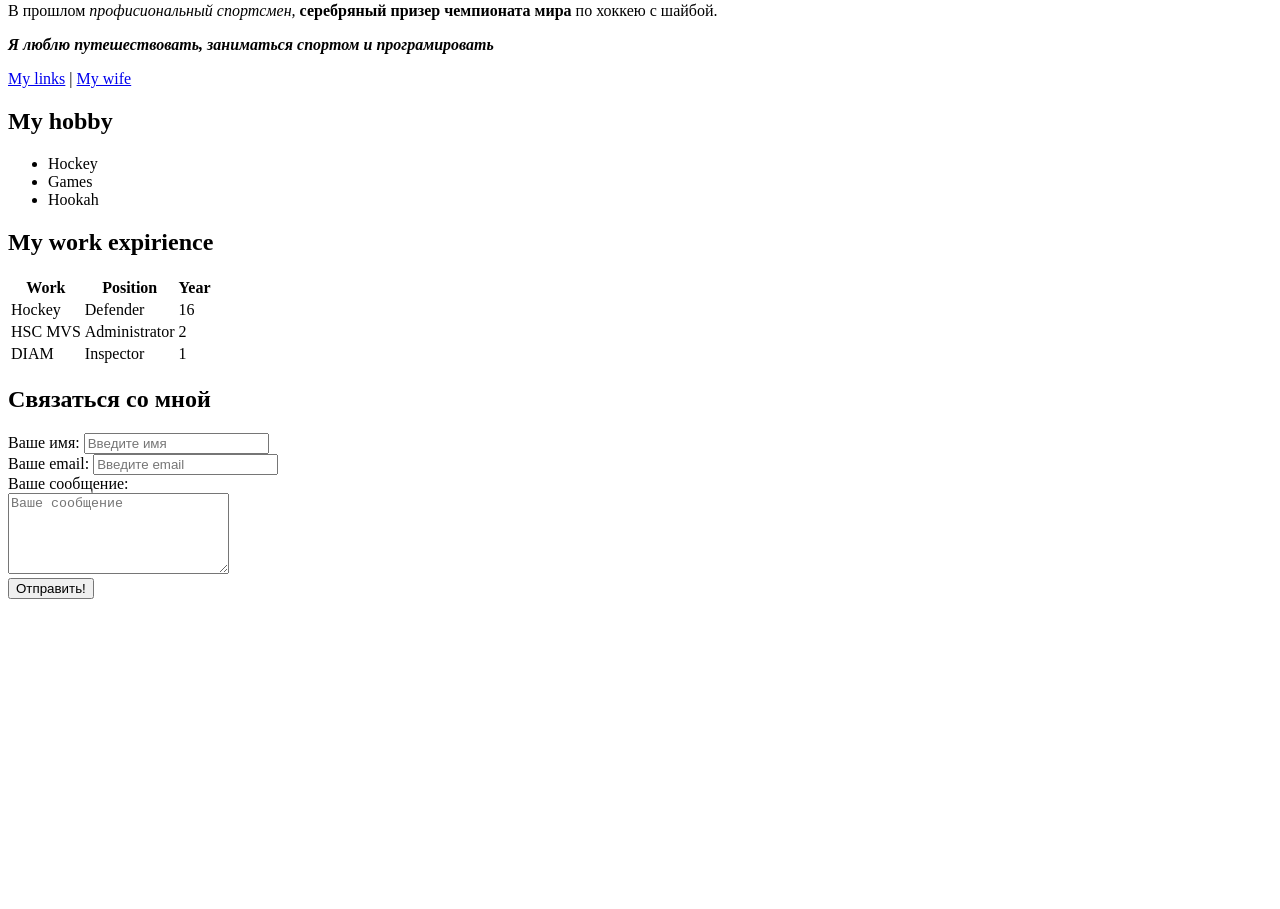
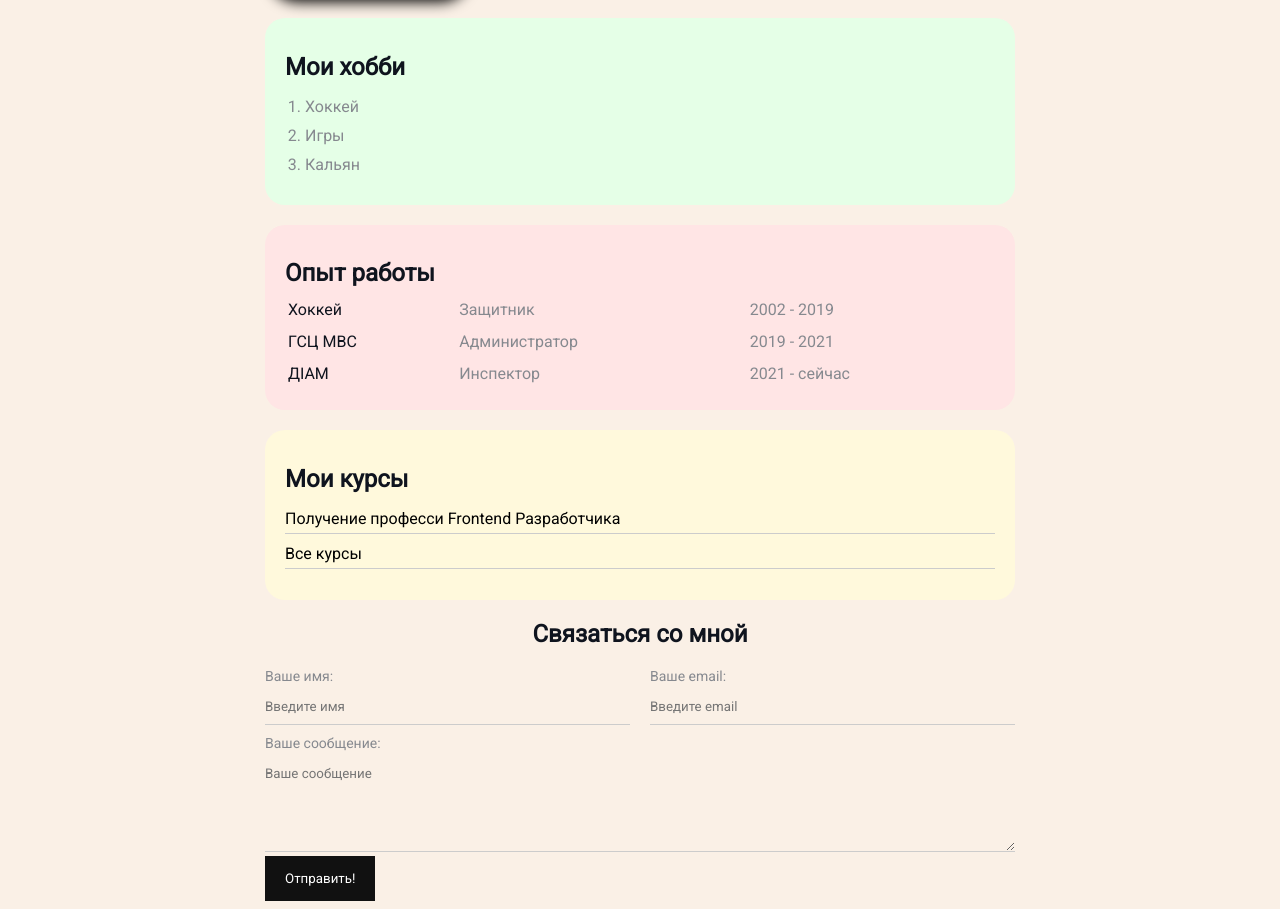
Before and after one commit to Vladymyr2k22/resume, a plain HTML site: page index.html in a window 1280 px wide. Shown: the part 309-1218 px from the top of the page. Before the commit the page ends 916 px from the top, so only its background shows below. Drawn offline with Linux system fonts and the light colour scheme.

Commit message:
Add styles

```diff
--- /dev/null
+++ b/index.css
@@ -0,0 +1,184 @@
+@import url('https://fonts.googleapis.com/css2?family=Roboto&display=swap');
+
+body {
+  font-family: 'Roboto';
+  font-size: 16px;
+  font-weight: normal;
+  background: #faf0e6;
+  color: #0f141e;
+}
+
+a {
+  color: #000;
+  text-decoration: none;
+}
+
+a:hover {
+  text-decoration: underline;
+}
+
+a:active {
+  color: blue;
+}
+
+a:visited {
+  color: grey;
+}
+
+.container {
+  max-width: 750px;
+  margin: auto;
+  padding-top: 30px;
+}
+
+.my_photo {
+  width: 200px;
+  border-radius: 28px;
+  box-shadow: 4px 4px 14px rgba(0, 0, 0, 25);
+}
+
+.info {
+  margin-bottom: 20px;
+  display: flex;
+}
+
+.info-text {
+  margin-left: 30px;
+}
+
+.info-text p {
+  font-style: italic;
+  font-weight: bold;
+  color: #86898f;
+  margin: 0;
+}
+
+.info-text h4 {
+  margin-bottom: 10px;
+}
+
+@media (max-width: 650px) {
+  .info {
+    display: block;
+    text-align: center;
+  }
+}
+
+.card {
+  border-radius: 20px;
+  padding: 15px 20px;
+  margin-bottom: 20px;
+}
+
+.card h2 {
+  margin-bottom: 10px;
+}
+
+.bg-yellow {
+  background: #fff9dc;
+}
+
+.bg-red {
+  background: #ffe5e5;
+}
+
+.bg-green {
+  background: #e5ffe7;
+}
+
+.btn {
+  background: #111;
+  padding: 15px 20px;
+  color: #fff;
+  border: none;
+  font-family: inherit;
+  cursor: pointer;
+}
+
+.btn:hover {
+  opacity: 0.8;
+}
+
+.list {
+  padding: 0 20px;
+}
+
+.list li {
+  color: #86898f;
+  margin-bottom: 10px;
+}
+
+.link-list {
+  list-style: none;
+  padding: 0;
+}
+
+.link-list li {
+  margin-bottom: 10px;
+  border-bottom: 1px solid #ccc;
+  padding-bottom: 5px;
+}
+
+.table {
+  width: 100%;
+}
+
+.table td {
+  padding-bottom: 10px;
+}
+
+.table td:nth-child(2),
+.table td:nth-child(3) {
+  color: #86898f;
+}
+
+.form h2 {
+  text-align: center;
+}
+
+.form-row {
+  margin-bottom: 10px;
+  display: flex;
+}
+
+.form-row .form-group {
+  margin-right: 20px;
+  width: 50%;
+  /* display: inline-block; */
+  /* width: calc(50% - 20px); */
+}
+
+.form-row .form-group:last-child {
+  margin-right: 0;
+}
+
+@media (max-width: 650px) {
+  .form-row {
+    display: block;
+  }
+
+  .form-row .form-group {
+    width: 100%;
+    margin-right: 0;
+    margin-bottom: 10px;
+  }
+}
+
+.form-group label {
+  display: block;
+  font-size: 14px;
+  color: #86898f;
+}
+
+.form-group input,
+.form-group textarea {
+  width: 100%;
+  box-sizing: border-box;
+  border: none;
+  background: transparent;
+  border-bottom: 1px solid #ccc;
+  color: #000;
+  padding: 15px 0 10px;
+  outline: none;
+  font-family: inherit;
+}
--- a/index.html
+++ b/index.html
@@ -6,87 +6,111 @@
     <meta name="viewport" content="width=device-width, initial-scale=1.0" />
     <meta name="keywords" content="Volodymyr, cv, resume" />
     <meta name="description" content="Это сайт - резюме Владимира Вариводы" />
+    <link rel="stylesheet" href="index.css" />
     <title>Volodymyr Resume</title>
   </head>
   <body>
-    <img src="My photo.jpeg" alt="My photo" width="150" />
+    <div class="container">
+      <div class="info">
+        <img src="My photo.jpeg" alt="My photo" class="my_photo" />
 
+        <div class="info-text">
           <h1>Владимир Варивода</h1>
 
           <hr />
 
           <p>
-      В прошлом <em> профисиональный спортсмен,</em>
-      <strong>серебряный призер чемпионата мира </strong> по хоккею с шайбой.
+            В прошлом профисиональный спортсмен, серебряный призер чемпионата
+            мира по хоккею с шайбой.
           </p>
 
-    <p>
-      <strong
-        ><em>Я люблю путешествовать, заниматься спортом и програмировать </em>
-      </strong>
-    </p>
+          <p>Я люблю путешествовать, заниматься спортом и програмировать.</p>
 
-    <a href="https://www.instagram.com/_varivoda/" target="_blank">My links</a>
+          <h4>Список социальных сетей:</h4>
+
+          <a href="https://www.instagram.com/_varivoda/" target="_blank"
+            >My links</a
+          >
           |
           <a
             href="https://www.instagram.com/borodina_beauty_concept/?utm_medium=copy_link"
             target="_blank"
             >My wife</a
           >
+        </div>
+      </div>
 
-    <h2>My hobby</h2>
+      <div class="card bg-green">
+        <h2>Мои хобби</h2>
 
-    <ul>
-      <li>Hockey</li>
-      <li>Games</li>
-      <li>Hookah</li>
-    </ul>
+        <ol class="list">
+          <li>Хоккей</li>
+          <li>Игры</li>
+          <li>Кальян</li>
+        </ol>
+      </div>
 
-    <h2>My work expirience</h2>
+      <div class="card bg-red">
+        <h2>Опыт работы</h2>
 
-    <table>
-      <thead>
+        <table class="table">
+          <!-- <thead>
             <tr>
-          <th>Work</th>
-          <th>Position</th>
-          <th>Year</th>
+              <th>Работа</th>
+              <th>Должность</th>
+              <th>Стаж</th>
             </tr>
-      </thead>
+          </thead> -->
           <tbody>
             <tr>
-          <td>Hockey</td>
-          <td>Defender</td>
-          <td>16</td>
+              <td>Хоккей</td>
+              <td>Защитник</td>
+              <td>2002 - 2019</td>
             </tr>
           </tbody>
           <tr>
-        <td>HSC MVS</td>
-        <td>Administrator</td>
-        <td>2</td>
+            <td>ГСЦ МВС</td>
+            <td>Администратор</td>
+            <td>2019 - 2021</td>
           </tr>
           <tr>
-        <td>DIAM</td>
-        <td>Inspector</td>
-        <td>1</td>
+            <td>ДIАМ</td>
+            <td>Инспектор</td>
+            <td>2021 - сейчас</td>
           </tr>
         </table>
+      </div>
 
+      <div class="card bg-yellow">
+        <h2>Мои курсы</h2>
+
+        <ul class="link-list">
+          <li>
+            <a href="#">Получение професси Frontend Разработчика</a>
+          </li>
+          <li>
+            <a href="#">Все курсы</a>
+          </li>
+        </ul>
+      </div>
+
+      <form action="/" class="form">
         <h2>Связаться со мной</h2>
 
-    <form>
-      <div>
+        <div class="form-row">
+          <div class="form-group">
             <label for="name">Ваше имя:</label>
             <input type="text" id="name" placeholder="Введите имя" />
           </div>
 
-      <div>
+          <div class="form-group">
             <label for="email">Ваше email:</label>
             <input type="email" id="email" placeholder="Введите email" />
           </div>
+        </div>
 
-      <div>
+        <div class="form-group">
           <label for="massage">Ваше сообщение:</label>
-        <br />
           <textarea
             id="massage"
             cols="25"
@@ -95,7 +119,8 @@
           ></textarea>
         </div>
 
-      <input type="submit" value="Отправить!" />
+        <input class="btn" type="submit" value="Отправить!" />
       </form>
+    </div>
   </body>
 </html>
```
Lines whose indentation alone changed are shown as unchanged.
